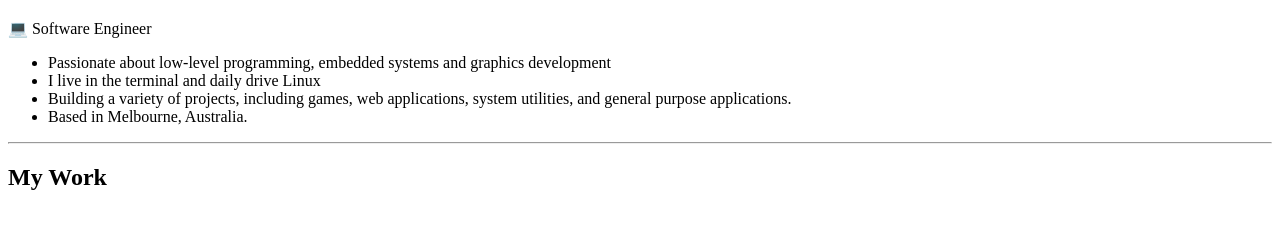
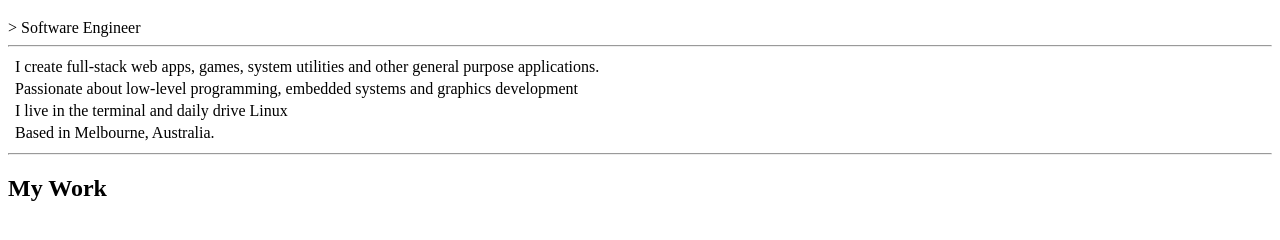
Before and after one commit to Panable/pansite, an Eleventy site: page src/index.html in a window 1280 px wide. Shown: the part 62-302 px from the top of the page. Built offline with nearby package versions, Linux system fonts and the light colour scheme; Eleventy itself is replaced by a stand-in of ours; files that its build step writes are made by us from their sources.

Commit message:
Added nerd fonts and fixed up the main site portion.

```diff
--- a/src/index.html
+++ b/src/index.html
@@ -6,18 +6,31 @@
         <title></title>
         <link href="assets/css/reset.css" rel="stylesheet">
         <link href="assets/css/vars.css"  rel="stylesheet">
+        <link href="assets/css/nerd-fonts.css"  rel="stylesheet">
         <link href="assets/css/main.css"  rel="stylesheet">
     </head>
     <body>
         <h1>👋 Hi I'm Dhanveer.</h1>
-        💻 Software Engineer
-        <br>
-        <ul>
-            <li>Passionate about low-level programming, embedded systems and graphics development</li>
-            <li>I live in the terminal and daily drive Linux</li>
-            <li>Building a variety of projects, including games, web applications, system utilities, and general purpose applications.</li>
-            <li>Based in Melbourne, Australia.</li>
-        </ul>
+        > Software Engineer
+        <hr>
+        <table>
+            <tr>
+                <td class="center-text"><i class="nf nf-md-account_wrench"></i></td>
+                <td>I create full-stack web apps, games, system utilities and other general purpose applications.</td>
+            </tr>
+            <tr>
+                <td class="center-text"><i class="nf nf-oct-cpu"></i></td>
+                <td>Passionate about low-level programming, embedded systems and graphics development</td>
+            </tr>
+            <tr>
+                <td class="center-text"><i class="nf nf-dev-linux"></i></td>
+                <td>I live in the terminal and daily drive Linux</td>
+            </tr>
+            <tr>
+                <td class="center-text"><i class="nf nf-cod-location"></i></td>
+                <td>Based in Melbourne, Australia.</td>
+            </tr>
+        </table>
         <hr>
         <h2>My Work</h2>
     </body>
```
Also changed, not shown: src/assets/fonts/nerd-fonts/SymbolsNerdFont-Regular.woff2 (added), src/assets/fonts/nerd-fonts/readme.md (added), 4 other files.
